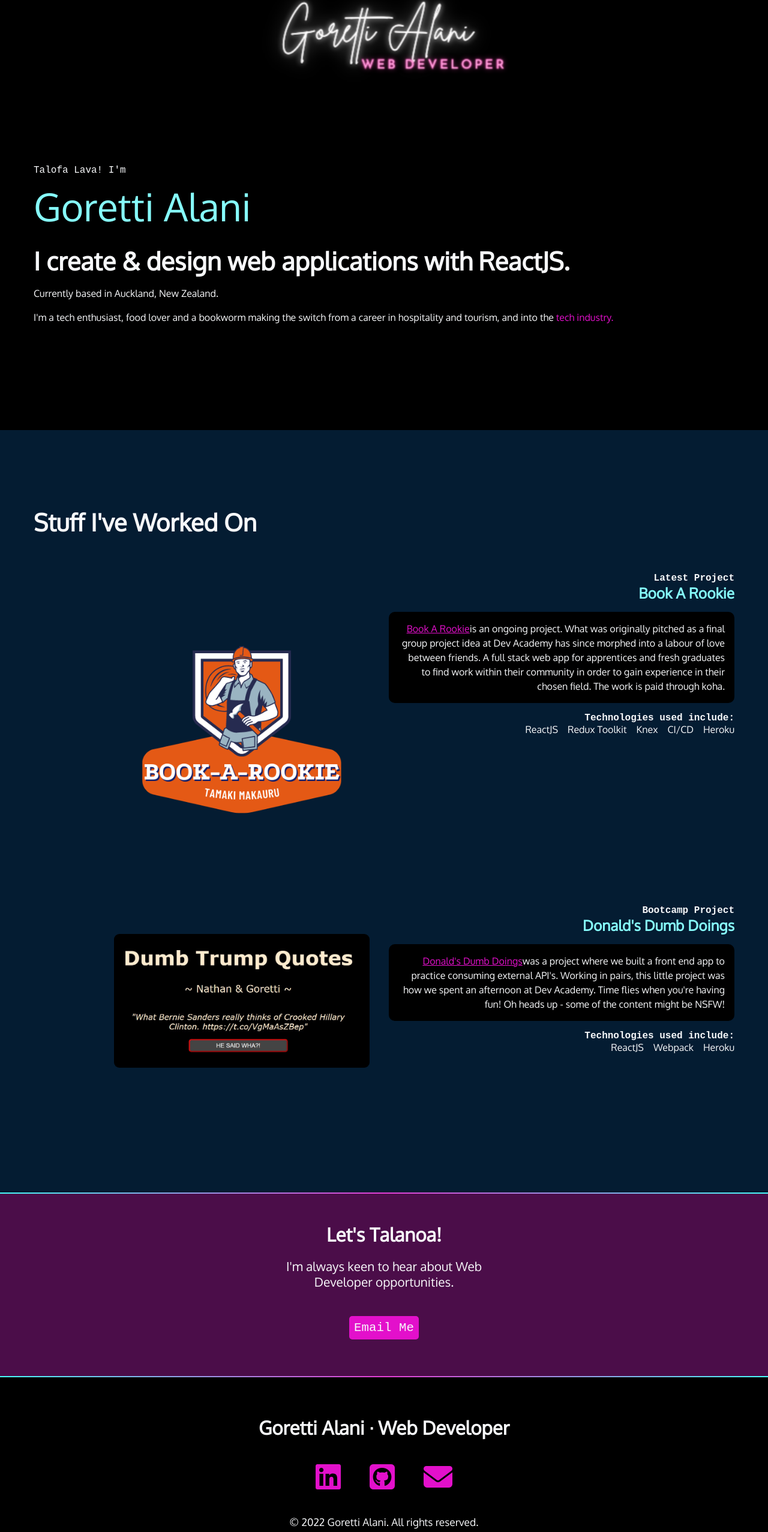
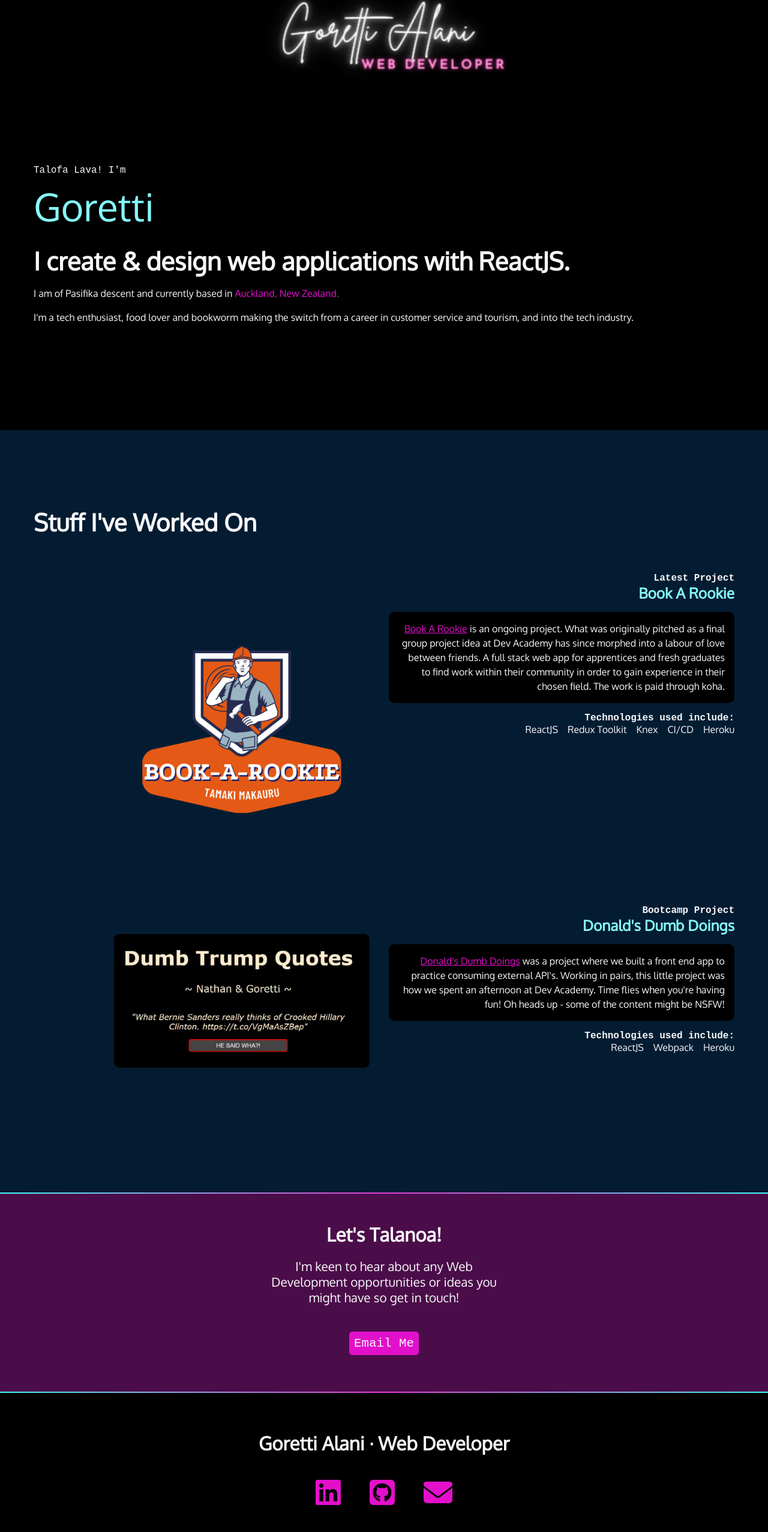
Before and after one commit to GorettiA/portfolio2022, a React (Create React App) app: page / in a window 1280 px wide. Shown: the part 182-2736 px from the top of the page at 60% size. Built offline with nearby package versions, Linux system fonts and the light colour scheme; a web font is replaced by a local one.

Commit message:
fix typos in about section

```diff
--- a/src/components/about.js
+++ b/src/components/about.js
@@ -5,16 +5,16 @@ export default function About() {
 	return (
 		<div className="intro">
 			<p className="name">
-				Talofa Lava! I'm <span>Goretti Alani</span>
+				Talofa Lava! I'm <span>Goretti</span>
 			</p>
 
 			<h1>I create & design web applications with ReactJS.</h1>
 
-			<p>Currently based in Auckland, New Zealand.</p>
+			<p>I am of Pasifika descent and currently based in <a>Auckland, New Zealand.</a></p>
 
 			<p>
-				I'm a tech enthusiast, food lover and a bookworm making the switch from a career in
-				hospitality and tourism, and into the <a>tech industry.</a>
+				I'm a tech enthusiast, food lover and bookworm making the switch from a career in
+				customer service and tourism, and into the tech industry.
 			</p>
 		</div>
 	);
--- a/src/components/contact.js
+++ b/src/components/contact.js
@@ -8,7 +8,8 @@ export default function Contact() {
 		<div className="contact">
 			<h2>Let's Talanoa!</h2>
 
-			<p>I'm always keen to hear about Web Developer opportunities.</p>
+			<p>I'm keen to hear about any Web Development opportunities or ideas you might have so get in touch!
+			</p>
 
 			<p className="email">
 				<a className="button" href="mailto:gorettialani@gmail.com">Email Me</a>
--- a/src/components/footer.js
+++ b/src/components/footer.js
@@ -24,6 +24,6 @@ export default function Footer() {
       </a>
     </li>
   </ul>
-  <p><small>&copy; 2022 Goretti Alani. All rights reserved.</small></p>
+  <p><small>&copy; 2022 Goretti Alani</small></p>
 </footer>
 }
--- a/src/components/projects.js
+++ b/src/components/projects.js
@@ -15,7 +15,7 @@ export default function Projects() {
 						<p className="project-text">
 							<a href="https://trainee-jobs-dev.herokuapp.com/" target="_blank" rel="noreferrer">
 								Book A Rookie
-							</a>
+							</a>{' '}
 							is an ongoing project. What was originally pitched as a final group project idea at
 							Dev Academy has since morphed into a labour of love between friends. A full stack web
 							app for apprentices and fresh graduates to find work within their community in order
@@ -40,7 +40,7 @@ export default function Projects() {
 						<p className="project-text">
 							<a href="https://donalds-dumb-doings.herokuapp.com/" target="_blank" rel="noreferrer">
 								Donald's Dumb Doings
-							</a>
+							</a>{' '}
 							was a project where we built a front end app to practice consuming external API's.
 							Working in pairs, this little project was how we spent an afternoon at Dev Academy.
 							Time flies when you're having fun! Oh heads up - some of the content might be NSFW!
```
